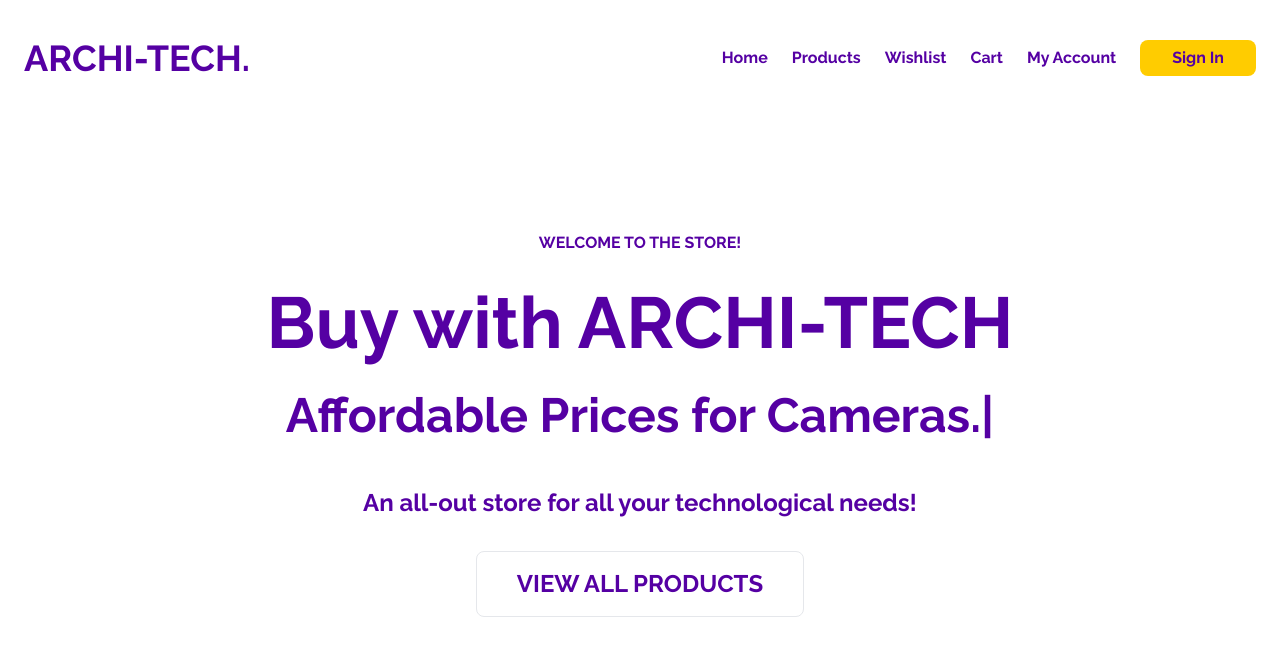
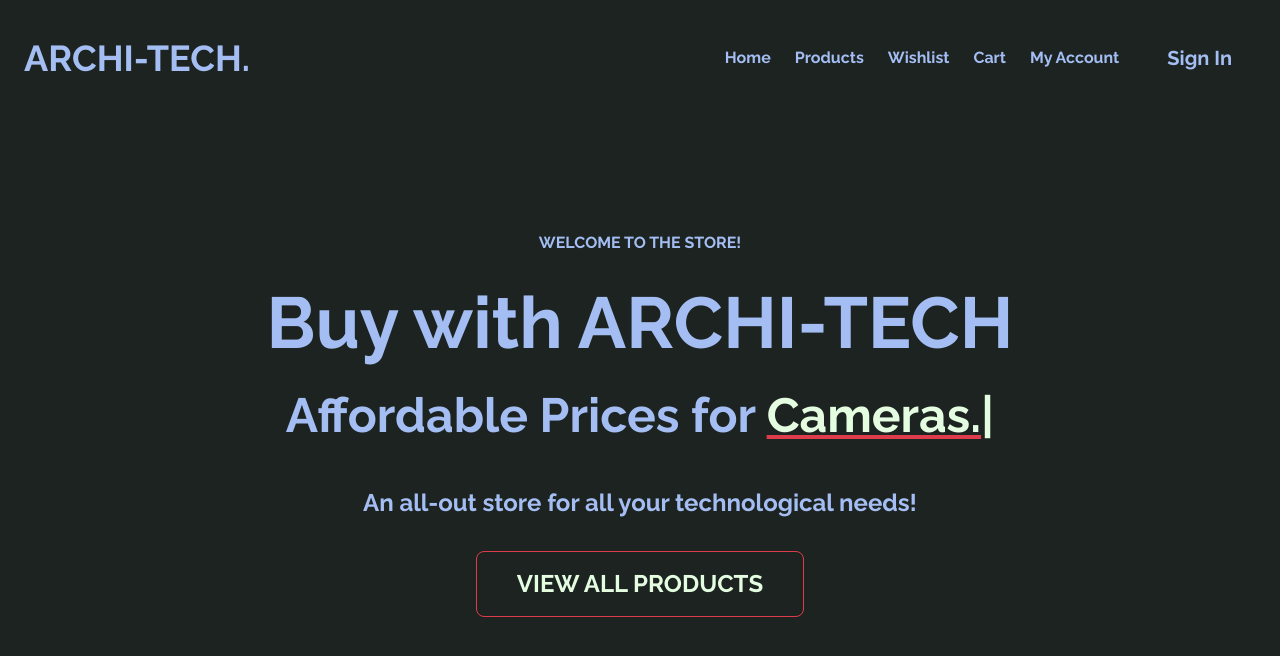
Before and after one commit to Kbandison/architech-client, a React (Create React App) app: page / in a window 1280 px wide. Shown: the top 656 px of the page. Built offline with nearby package versions, Linux system fonts and the light colour scheme; a web font is replaced by a local one.

Commit message:
added navbar and dashboard

```diff
--- a/src/Components/Hero.jsx
+++ b/src/Components/Hero.jsx
@@ -11,7 +11,7 @@ const Hero = () => {
         <div>
           <p className="md:text-5xl sm:4xl text-xl font-bold pt-2">
             Affordable Prices for{" "}
-            <span>
+            <span className="text-[#E4FDE1] underline decoration-solid underline decoration-[#DE3C4B]">
               <Typed
                 strings={["TV's", "Consoles.", "Cameras."]}
                 typedSpeed={180}
@@ -25,7 +25,7 @@ const Hero = () => {
         <p className="md:text-2xl text-xl font-bold pt-12">
           An all-out store for all your technological needs!
         </p>
-        <button className="mt-8 mx-auto py-4 px-10 rounded-lg border font-bold md:text-2xl sm:text-xl text-md">
+        <button className="mt-8 mx-auto py-4 px-10 rounded-lg border font-bold md:text-2xl sm:text-xl text-md text-[#E4FDE1] border-[#DE3C4B]">
           VIEW ALL PRODUCTS
         </button>
       </div>
--- a/src/Components/NavbarInfo.jsx
+++ b/src/Components/NavbarInfo.jsx
@@ -20,7 +20,7 @@ const NavbarInfo = () => {
 
   return (
     <>
-      <nav className="flex justify-between items-center text-1xl font-bold text-[#5500a3] p-6">
+      <nav className="flex justify-between items-center text-1xl font-bold p-6">
         {/* <img
           src="https://upload.wikimedia.org/wikipedia/commons/thumb/a/a7/React-icon.svg/2300px-React-icon.svg.png"
           alt=""
@@ -43,8 +43,9 @@ const NavbarInfo = () => {
           <li className="link">
             <Link to="/my-account">My Account</Link>
           </li>
-          <li>
-            <button className="button">Sign In</button>
+          <li className="text-xl link hover:bg-[#DE3C4B] hover:text-[#E4FDE1] py-1 px-6 rounded-lg">
+            {/* <button className="button">Sign In</button> */}
+            <Link to="/sign-in">Sign In</Link>
           </li>
         </ul>
         <div onClick={handleNav} className="block md:hidden">
--- a/src/index.css
+++ b/src/index.css
@@ -29,15 +29,16 @@
   }
 
   html {
+    background-color: #1c2321;
     font-family: Raleway, sans-serif;
-    color: #5500a3;
+    color: #a4bef3;
   }
 
   .button {
-    @apply rounded-lg  px-8 py-1.5 bg-[#FFCC00] hover:bg-[#5500a3] hover:text-[#ffcc00] ease-in-out duration-300;
+    @apply rounded-lg  px-8 py-1.5 hover:bg-[#5500a3] hover:text-[#ffcc00] ease-in-out duration-300;
   }
 
   .link {
-    @apply hover:text-[#ffcc00] ease-in-out duration-300;
+    @apply hover:text-[#E4FDE1] ease-in-out duration-300;
   }
 }
```
